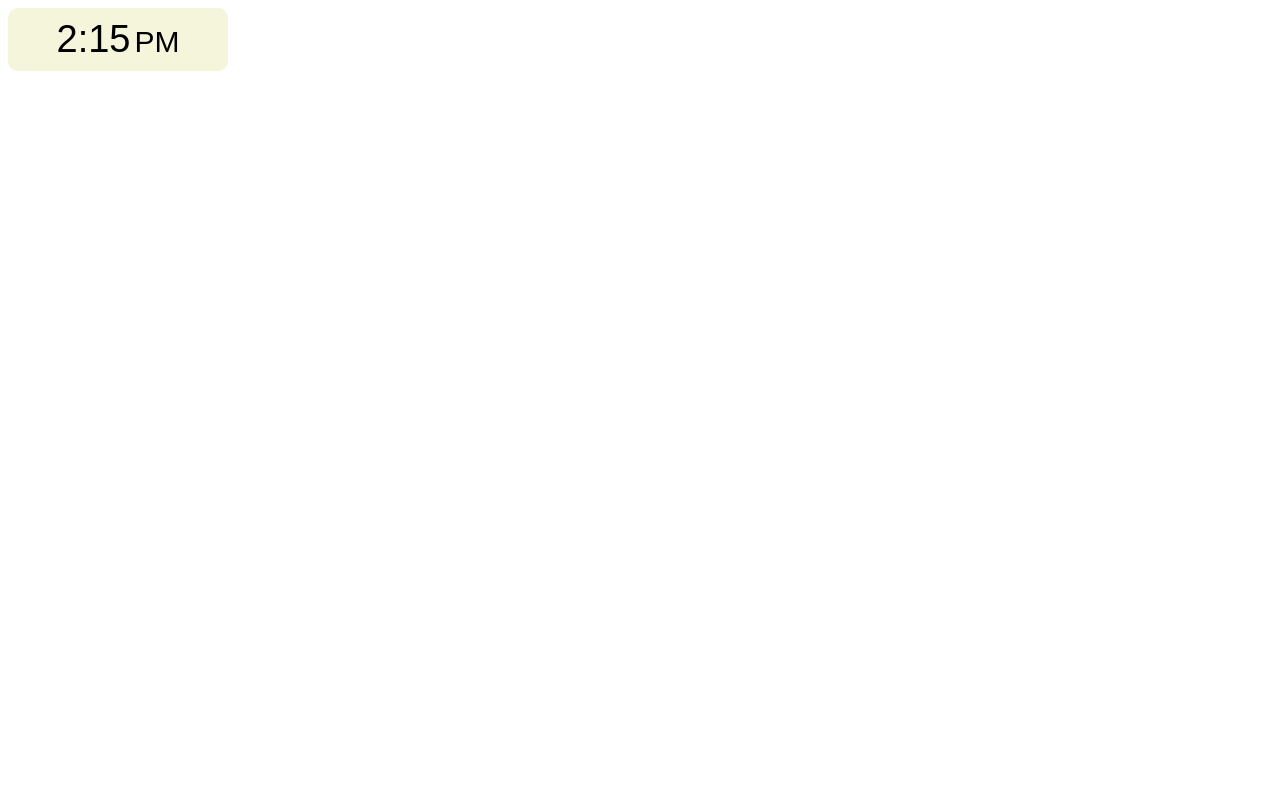
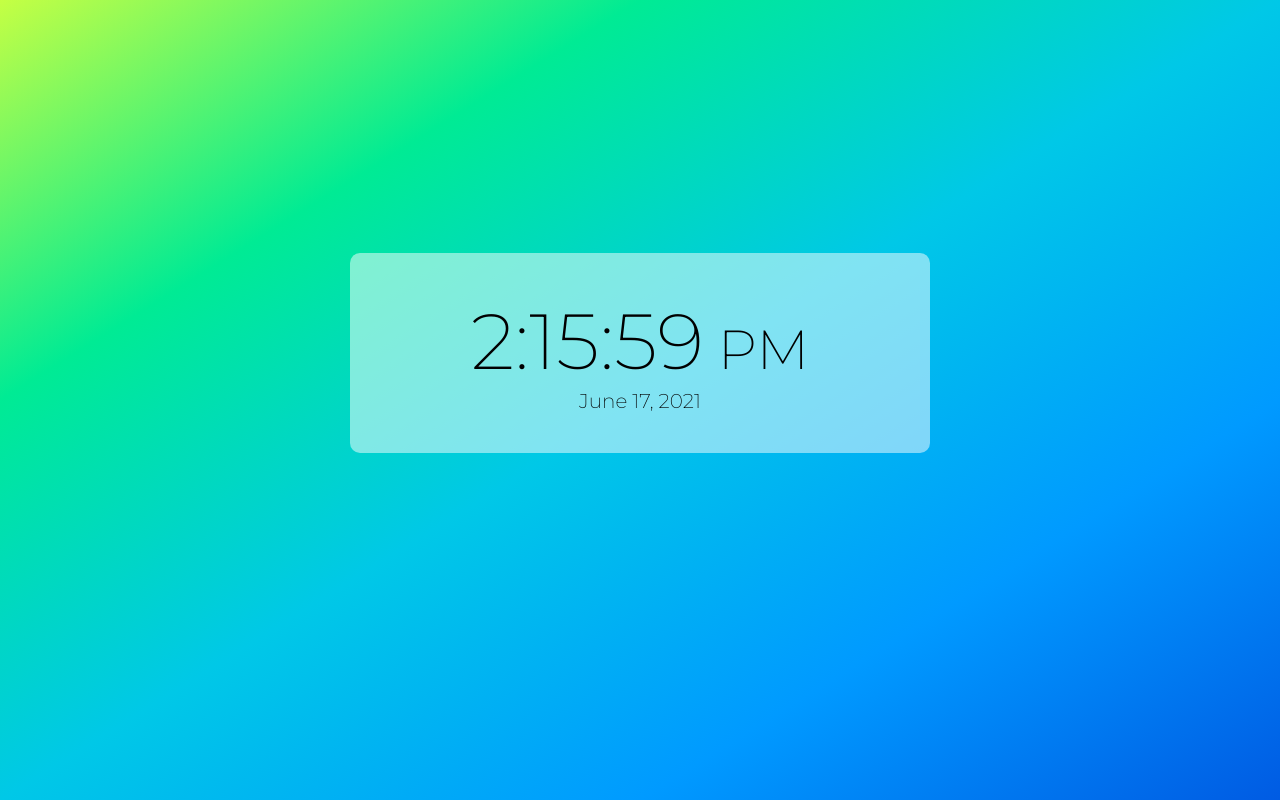
Before and after one commit to pvlizaveta/digital-clock, a plain HTML site: page index.html in a window 1280 px wide. Drawn offline with Linux system fonts and the light colour scheme.

Commit message:
improved css

```diff
--- a/index.html
+++ b/index.html
@@ -6,11 +6,15 @@
     <meta name="viewport" content="width=device-width, initial-scale=1.0">
     <title>Digital clock </title>
     <link rel="stylesheet" href="./main.css">
+    <link rel="preconnect" href="https://fonts.gstatic.com">
+    <link href="https://fonts.googleapis.com/css2?family=Montserrat:wght@200&display=swap" rel="stylesheet">
 </head>
 <body>
     <div class="clock">
         <span class="clock-time"></span>
         <span class="clock-ampm"></span>
+        <br>
+        <span class="date"></span>
     </div>
     <script src="./main.js"></script>
 </body>
--- a/main.css
+++ b/main.css
@@ -1,17 +1,41 @@
+html {
+  height: 100%;
+}
+
+body {
+  background-image: linear-gradient(
+    to left top,
+    #005be3,
+    #009aff,
+    #00c8e7,
+    #00eb94,
+    #c5ff43
+  );
+  background-repeat: no-repeat;
+  text-align: center;
+  font-family: "Montserrat", sans-serif;
+}
 .clock {
-  background-color: beige;
-  width: 200px;
-  padding: 10px;
+  background-color: rgba(255, 255, 255, 0.5);
+  margin: 0 auto;
+  margin-top: 20%;
+  width: 500px;
+  padding: 40px;
   text-align: center;
   border-radius: 10px;
 }
 
 .clock-time,
 .clock-ampm {
-  font-size: 30px;
-  font-family: sans-serif;
+  font-size: 55px;
 }
 
+.clock-ampm {
+  padding-left: 10px;
+}
 .clock-time {
-  font-size: 38px;
+  font-size: 78px;
 }
+.date {
+  font-size: 20px;
+}
--- a/main.js
+++ b/main.js
@@ -9,21 +9,31 @@ class DigitalClock {
          }, 500)
      }
     update(){
-      const parts = this.getTimeParts();
+      const parts = this.getClockParts();
       const minuteFormated = parts.minute.toString().padStart(2, "0")
-      const timeFormatted = `${parts.hour}:${minuteFormated}`
-      const amPm = parts.isAm ? "AM" : "PM";
+      const secondsFormated = parts.seconds.toString().padStart(2, "0")
+      const timeFormatted = `${parts.hour}:${minuteFormated}:${secondsFormated}`
+      const amPm = parts.isAm ? "AM" : "PM"
+      const dayFormatted = parts.dd.toString().padStart(2,"0")
+      const monthFormatted = (parts.mm).toString().padStart(2, "0")
+      const dateFormatted = `${monthFormatted} ${dayFormatted}, ${parts.yyyy}`
 
       this.element.querySelector(".clock-time").textContent = timeFormatted;
       this.element.querySelector(".clock-ampm").textContent = amPm;
+      this.element.querySelector(".date").textContent =  dateFormatted;
     }
 
-    getTimeParts(){
+    getClockParts(){
         const now = new Date();
+        const months = new Array('January','Feburary','March','April','May','June','July','August','September','October','November','December')
         return{
             hour: now.getHours() % 12 || 12,
             minute: now.getMinutes(),
-            isAm: now.getHours() < 12
+            seconds: now.getSeconds(),
+            isAm: now.getHours() < 12,
+            dd: now.getDate(),
+            mm: months[now.getMonth()],
+            yyyy: now.getFullYear()
         }
     }
 }
```
